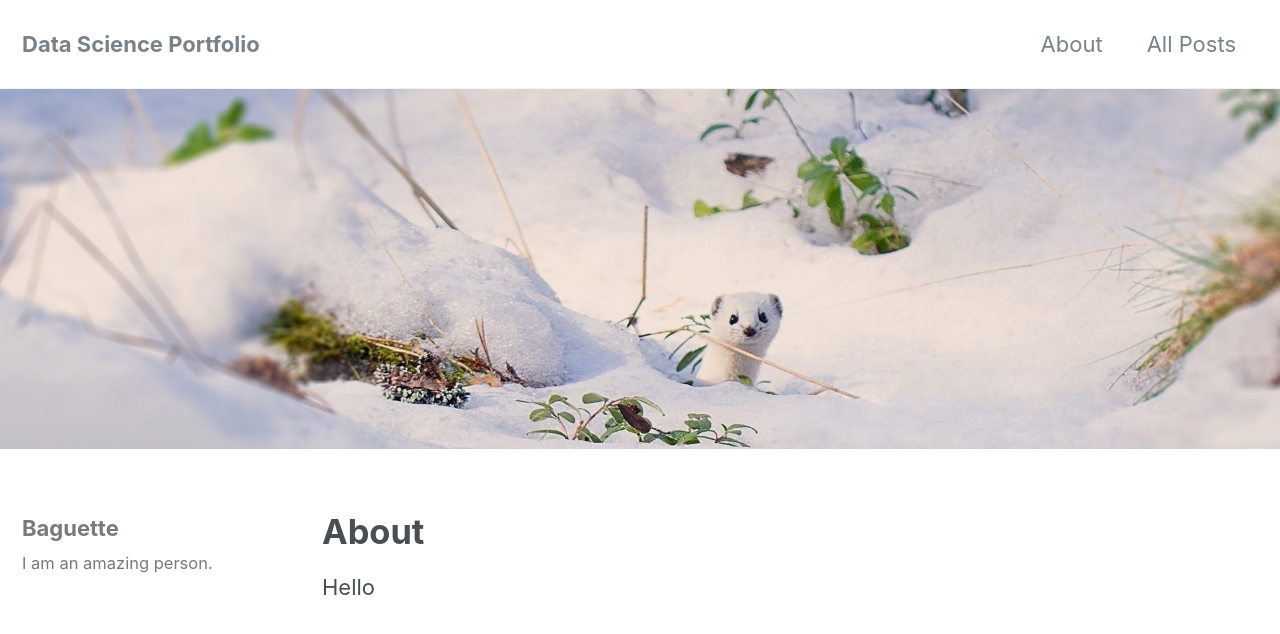
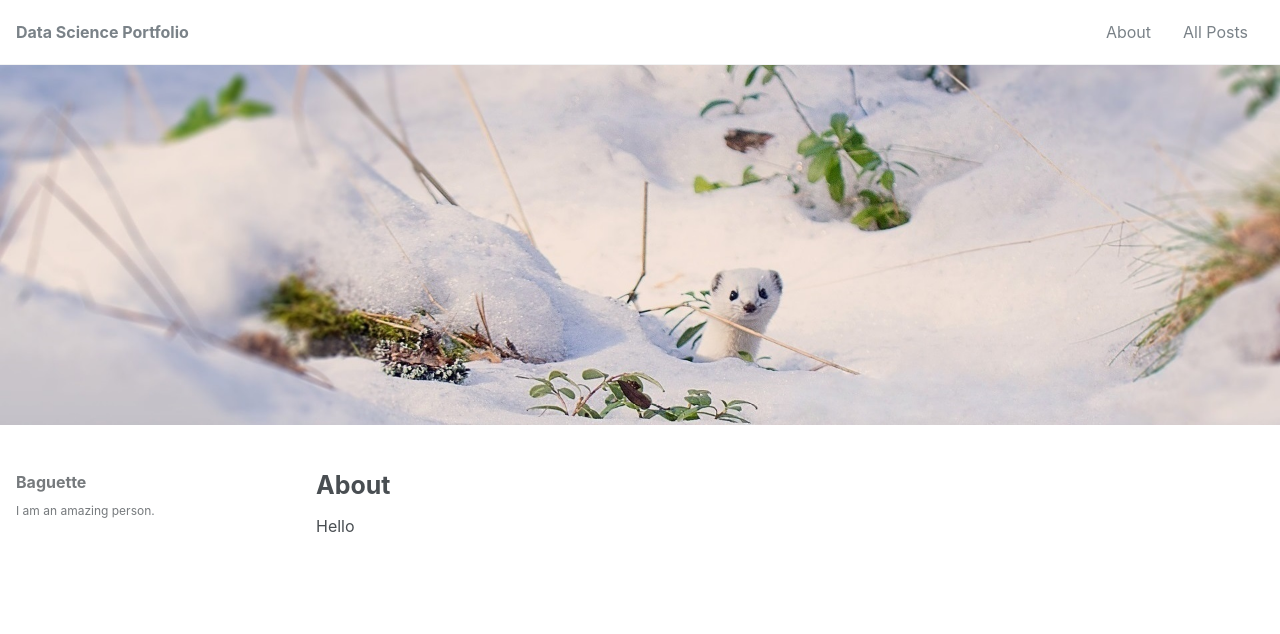
Before and after one commit to baguettexci/baguettexci.gituhb.io, a Jekyll site: the page built from _pages/about.md, in a window 1280 px wide and 900 px high. Shown: the top 634 px of the window. Built offline with Jekyll 4.4.1, drawn with Linux system fonts in a browser that asks for light colours; nearby versions of some CDN libraries.

Commit message:
Update _reset.scss

```diff
--- a/_sass/minimal-mistakes/_reset.scss
+++ b/_sass/minimal-mistakes/_reset.scss
@@ -8,22 +8,21 @@ html {
   /* apply a natural box layout model to all elements */
   box-sizing: border-box;
   background-color: $background-color;
-  font-size: 16px;
+  font-size: 10px;
 
   @include breakpoint($medium) {
-    font-size: 18px;
+    font-size: 12px;
   }
 
   @include breakpoint($large) {
-    font-size: 20px;
+    font-size: 14px;
   }
 
   @include breakpoint($x-large) {
-    font-size: 22px;
+    font-size: 16px;
   }
-/*
   -webkit-text-size-adjust: 100%;
-  -ms-text-size-adjust: 100%; */
+  -ms-text-size-adjust: 100%;
 }
 
 /* Remove margin */
```
